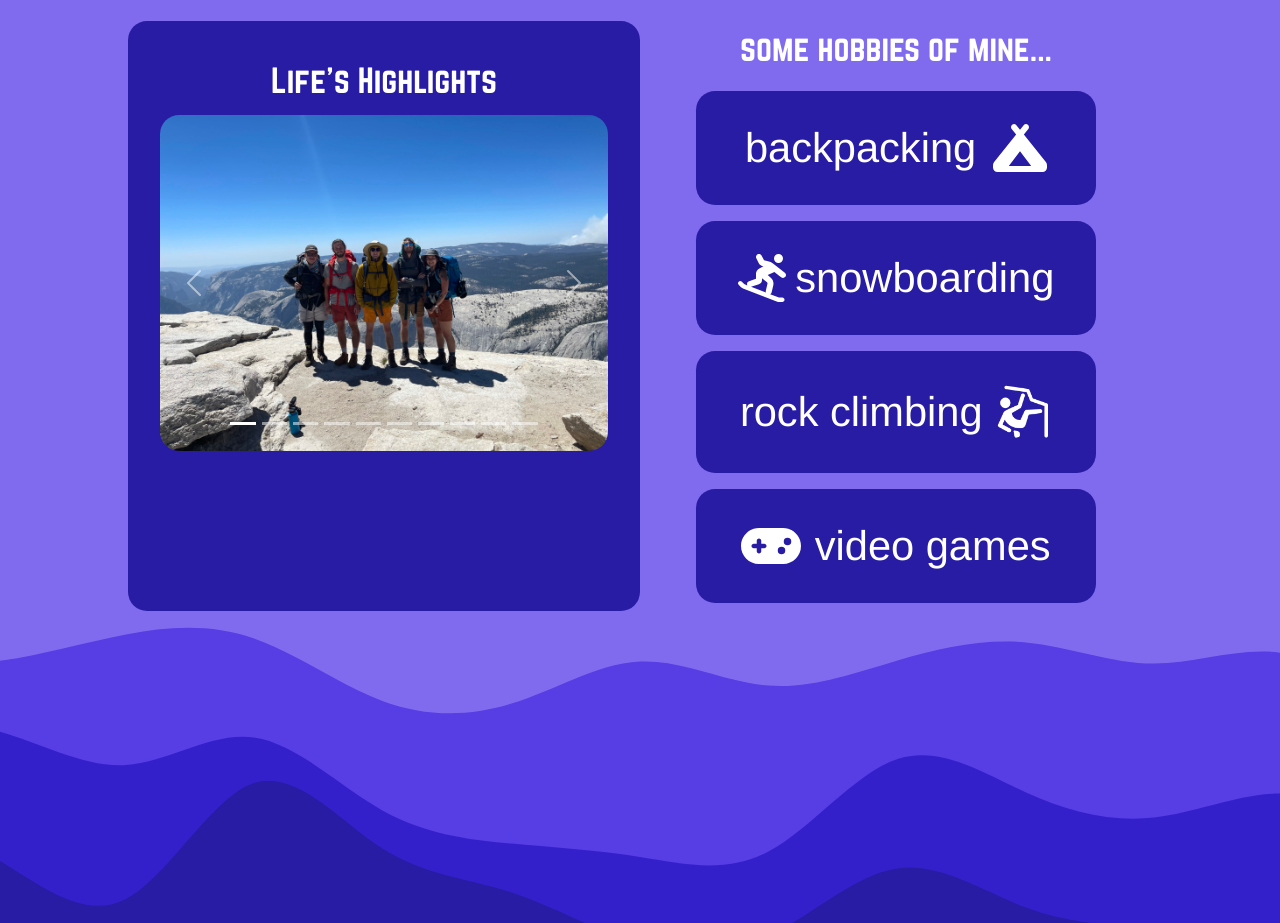
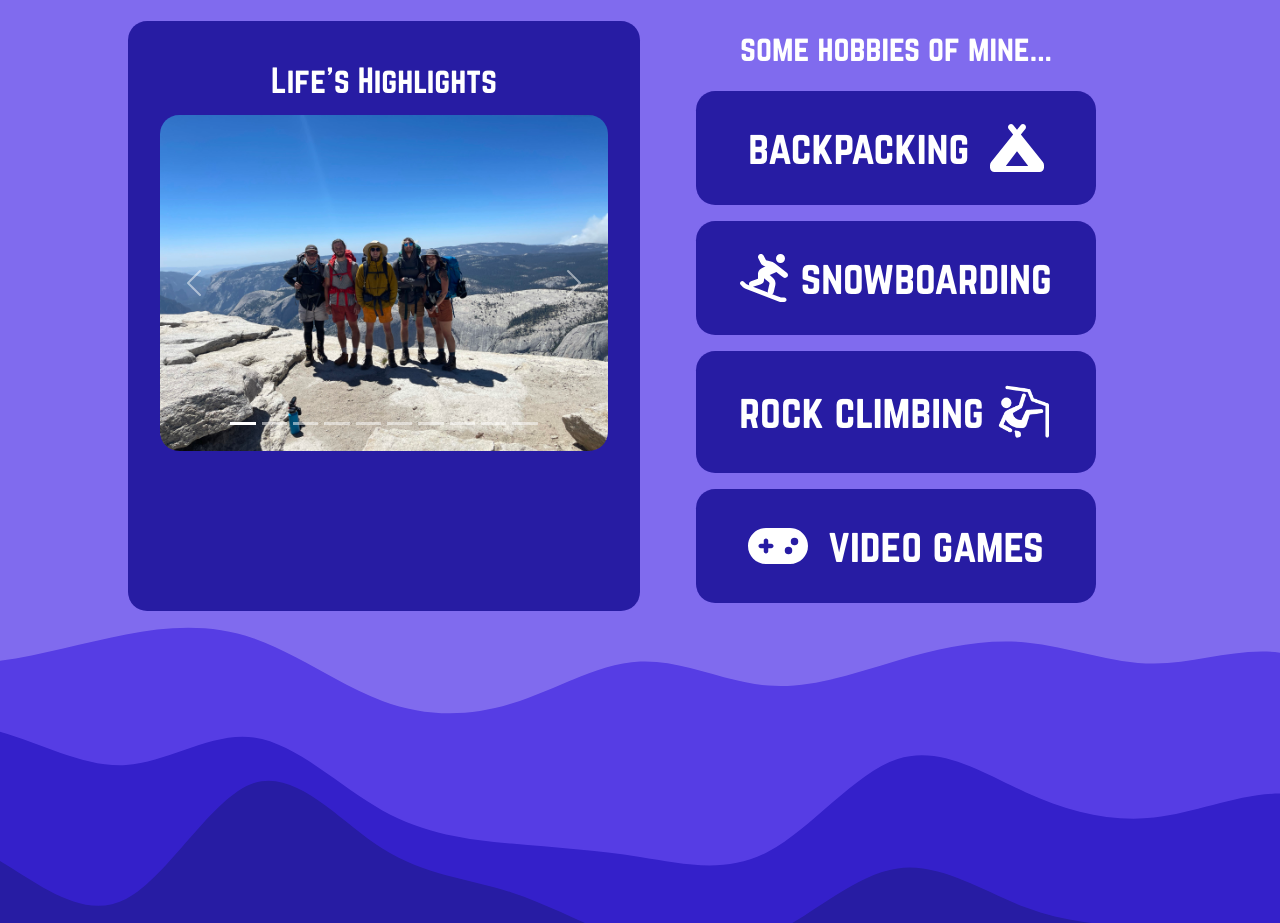
Before and after one commit to JoshFen/ResumeWeb, a React (Vite) app in the folder resume-site/: page / in a window 1280 px wide. Shown: the part 3640-4563 px from the top of the page. Built offline with nearby package versions, Linux system fonts and the light colour scheme.

Commit message:
photos testing

```diff
--- a/resume-site/src/components/Personal.tsx
+++ b/resume-site/src/components/Personal.tsx
@@ -58,20 +58,20 @@ export default function Personal() {
                 <div className="d-flex flex-column align-items-center">
                 <h2 className="p-2">some hobbies of mine...</h2>
                     <div className="hobbies-cont hobbies-left d-flex justify-content-evenly align-items-center">
-                        <h4 className="d-inline-block hobbies-text">backpacking</h4>
+                        <h5 className="d-inline-block hobbies-text">backpacking</h5>
                         <FontAwesomeIcon icon={faCampground} className="hobbies-icon"/>
                     </div>
                     <div className="hobbies-cont hobbies-right d-flex justify-content-evenly align-items-center">
                         <FontAwesomeIcon icon={faPersonSnowboarding} className="hobbies-icon hoverable-icon"/>
-                        <h4 className="d-inline-block hobbies-text">snowboarding</h4>
+                        <h5 className="d-inline-block hobbies-text">snowboarding</h5>
                     </div>
                     <div className="hobbies-cont hobbies-left d-flex justify-content-evenly align-items-center">
-                        <h4 className="d-inline-block hobbies-text">rock climbing</h4>
+                        <h5 className="d-inline-block hobbies-text">rock climbing</h5>
                         <img src="./icons/climbing.png" className="hobbies-icon icon-png"/>
                     </div>
                     <div className="hobbies-cont hobbies-right d-flex justify-content-evenly align-items-center">
                         <FontAwesomeIcon icon={faGamepad} className="hobbies-icon"/>
-                        <h4 className="d-inline-block hobbies-text">video games</h4>
+                        <h5 className="d-inline-block hobbies-text">video games</h5>
                     </div>
                 </div>
             </Col>
```
Also changed, not shown: 2 other files (tests, documents, lock files or other folders).
